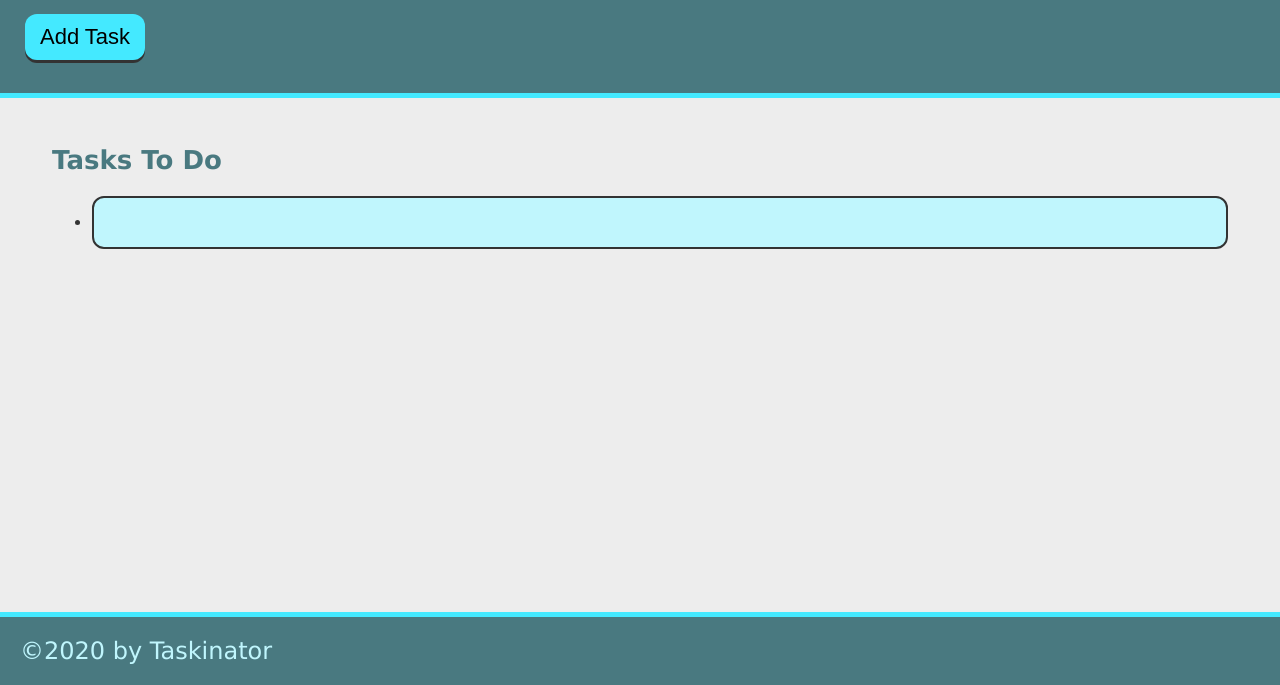
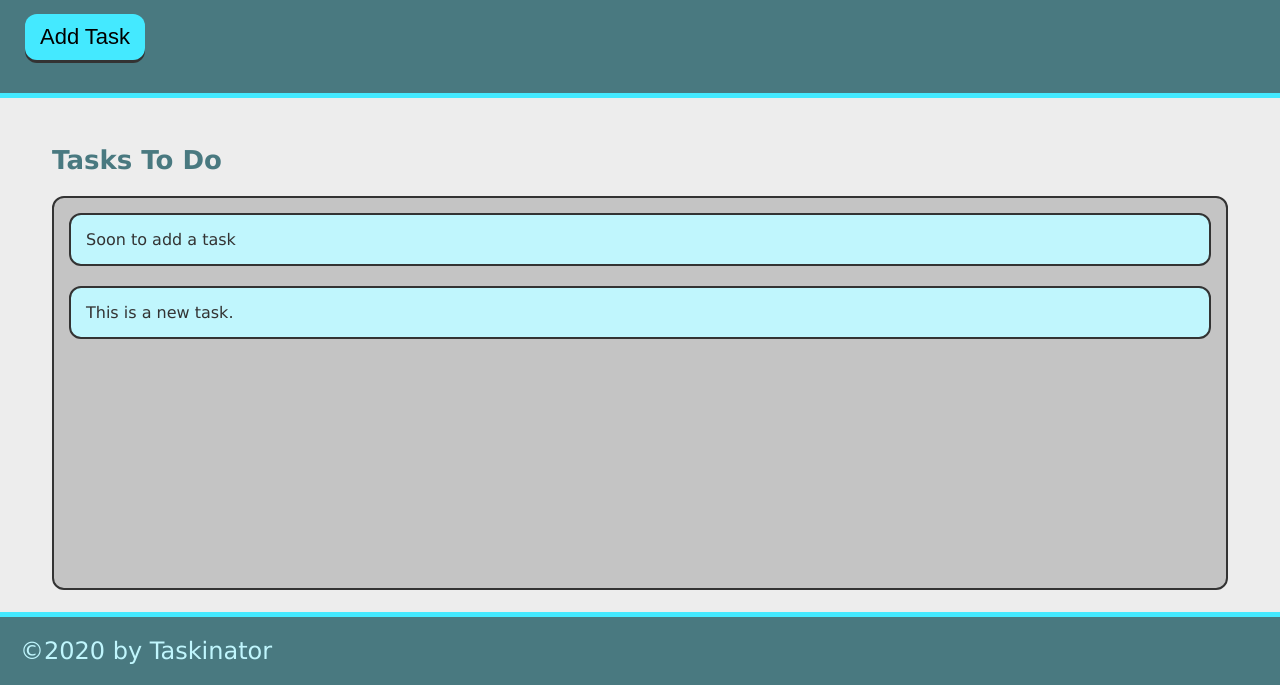
Before and after one commit to treguv/taskinator, a plain HTML site: page index.html in a window 1280 px wide. Both pictures are taken after a click on the button "Add Task". Shown: the part 115-800 px from the top of the page. Drawn offline with Linux system fonts and the light colour scheme.

Commit message:
added button to add new task

```diff
--- a/assets/js/script.js
+++ b/assets/js/script.js
@@ -0,0 +1,23 @@
+var buttonE1 = document.querySelector("#save-task");
+console.log(buttonE1);
+
+/*
+An event is when something happens or is interacted with
+eventListener is somethign that waits for that evert
+event handler is somethign that deals with the action
+In this case we are adding event listener to button, that listens for the click, and then runs the function
+*/
+
+//Selects button and assigns to var
+var buttonEl = document.querySelector("#save-task");
+var tasksToDoEl = document.querySelector("#tasks-to-do");
+//Add event listener to button
+
+var createTaskHandler = function() {
+    var listItemEl = document.createElement("li");
+    listItemEl.className = "task-item";
+    listItemEl.textContent = "This is a new task.";
+    tasksToDoEl.appendChild(listItemEl);
+  }
+
+buttonE1.addEventListener("click",  createTaskHandler);
--- a/index.html
+++ b/index.html
@@ -10,13 +10,13 @@
     <header>
         <h1 class = "page-title">Taskinator</h1>
         <p>Click the button below to add a new task!</p>
-        <button class = "btn">Add Task</button>
+        <button class = "btn" id = "save-task">Add Task</button>
     </header>
     <main class="page-content">
         <section class="task-list-wrapper">
             <h2 class="list-title">Tasks To Do</h2>
-            <ul class = "tasl-list">
-                <li class="task-item"></li>
+            <ul class = "task-list" id="tasks-to-do">
+                <li class="task-item">Soon to add a task</li>
             </ul>
         </section>
     </main>
```
